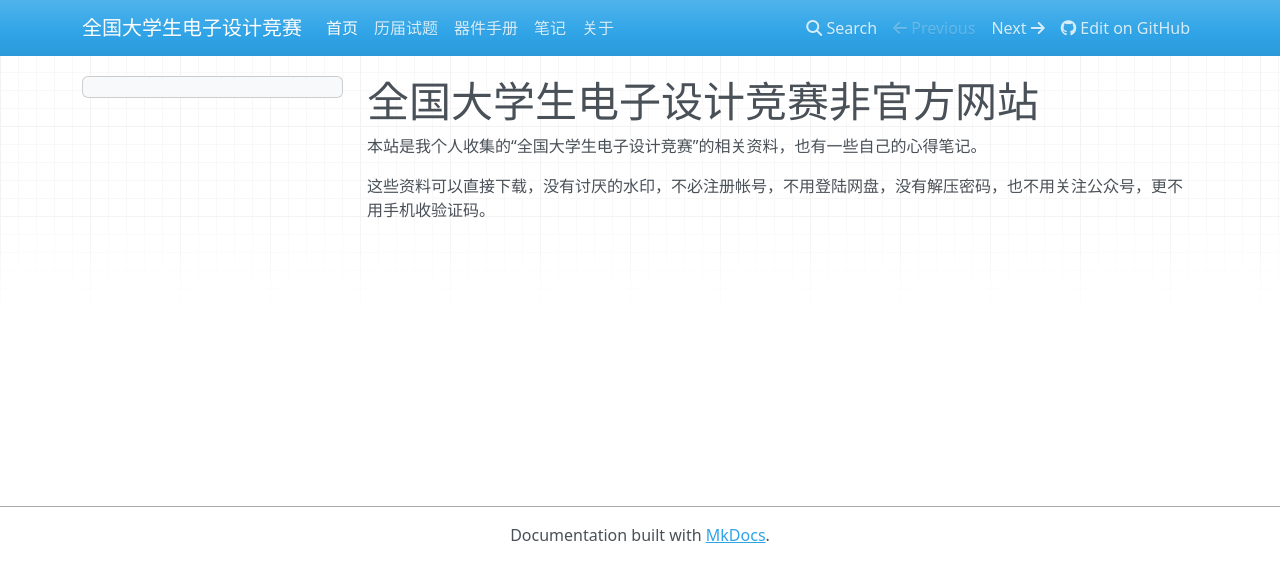
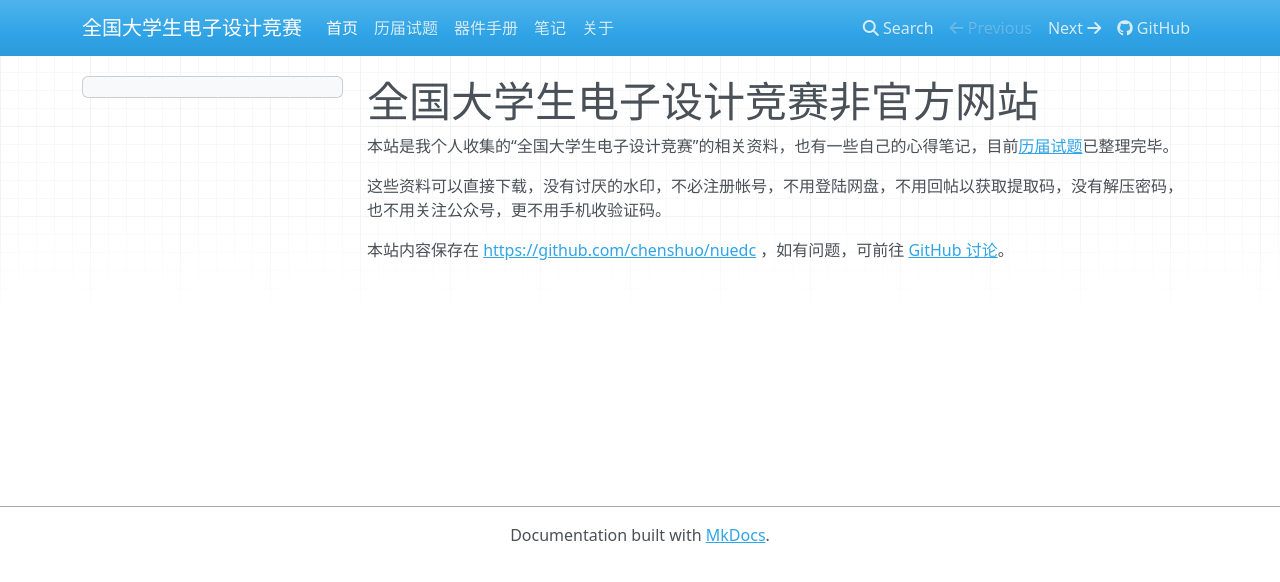
Before and after one commit to chenshuo/nuedc, an MkDocs documentation site: the page built from docs/index.md, in a window 1280 px wide. Shown: the top 582 px of the page. Built offline with MkDocs 1.6.1, drawn with Linux system fonts in a browser that asks for light colours; nearby versions of some CDN libraries.

Commit message:
update github url

```diff
--- a/docs/index.md
+++ b/docs/index.md
@@ -1,5 +1,7 @@
 <h1>全国大学生电子设计竞赛非官方网站</h1>
 
-本站是我个人收集的“全国大学生电子设计竞赛”的相关资料，也有一些自己的心得笔记。
+本站是我个人收集的“全国大学生电子设计竞赛”的相关资料，也有一些自己的心得笔记，目前[历届试题](/problems/)已整理完毕。
 
-这些资料可以直接下载，没有讨厌的水印，不必注册帐号，不用登陆网盘，没有解压密码，也不用关注公众号，更不用手机收验证码。
+这些资料可以直接下载，没有讨厌的水印，不必注册帐号，不用登陆网盘，不用回帖以获取提取码，没有解压密码，也不用关注公众号，更不用手机收验证码。
+
+本站内容保存在 <https://github.com/chenshuo/nuedc> ，如有问题，可前往 [GitHub 讨论](https://github.com/chenshuo/nuedc/discussions)。
--- a/mkdocs.yml
+++ b/mkdocs.yml
@@ -1,6 +1,7 @@
 site_name: 全国大学生电子设计竞赛
 site_url: https://nuedc.org/
 repo_url: https://github.com/chenshuo/nuedc
+edit_uri: ''
 site_author: 陈硕
 
 theme:
```
Also changed, not shown: README.md (+10 -2 lines), docs/problems.md (+1 -1 lines).
